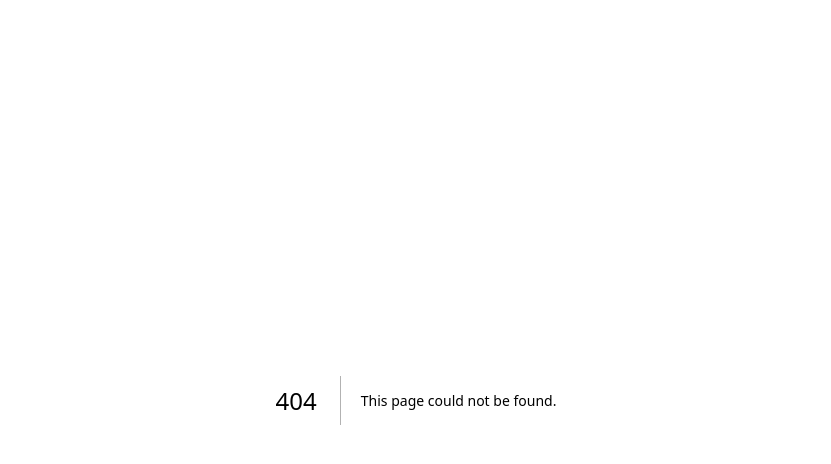
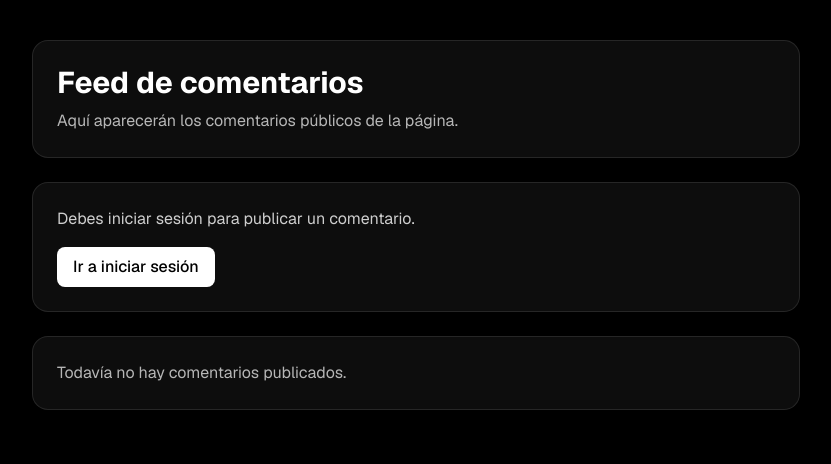
Before and after one commit to dianita322/comentarios-app, a Next.js app: page /feed in a window 1280 px wide. Before the commit this address had no page. Shown: the top 464 px of the page, without its empty margins (224-1055 px from the left). Built offline with nearby package versions, Linux system fonts and the light colour scheme; no server answers; the database is empty.

Commit message:
Dia 7: formulario y feed basico de comentarios

```diff
--- /dev/null
+++ b/app/feed/comment-form.tsx
@@ -0,0 +1,78 @@
+'use client'
+
+import { useState, type FormEvent } from 'react'
+import { useRouter } from 'next/navigation'
+import { createClient } from '@/lib/supabase/client'
+
+type CommentFormProps = {
+  userId: string
+}
+
+export default function CommentForm({ userId }: CommentFormProps) {
+  const supabase = createClient()
+  const router = useRouter()
+
+  const [content, setContent] = useState('')
+  const [loading, setLoading] = useState(false)
+  const [message, setMessage] = useState('')
+
+  async function handleSubmit(e: FormEvent<HTMLFormElement>) {
+    e.preventDefault()
+
+    const cleanContent = content.trim()
+
+    if (!cleanContent) {
+      setMessage('Escribe un comentario antes de publicar.')
+      return
+    }
+
+    setLoading(true)
+    setMessage('')
+
+    const { error } = await supabase.from('comments').insert({
+      user_id: userId,
+      content: cleanContent,
+      is_anonymous: false,
+    })
+
+    if (error) {
+      console.error('Error publicando comentario:', error)
+      setMessage('No se pudo publicar el comentario.')
+    } else {
+      setContent('')
+      setMessage('Comentario publicado correctamente.')
+      router.refresh()
+    }
+
+    setLoading(false)
+  }
+
+  return (
+    <section className="rounded-2xl border border-white/10 bg-white/5 p-6">
+      <h2 className="text-xl font-semibold mb-4">Escribir comentario</h2>
+
+      <form onSubmit={handleSubmit} className="space-y-4">
+        <div>
+          <label className="block text-sm mb-2">Comentario</label>
+          <textarea
+            value={content}
+            onChange={(e) => setContent(e.target.value)}
+            placeholder="Escribe aquí tu comentario..."
+            rows={5}
+            className="w-full rounded-lg border border-white/10 bg-white/10 px-4 py-3 outline-none resize-none"
+          />
+        </div>
+
+        {message && <p className="text-sm text-yellow-300">{message}</p>}
+
+        <button
+          type="submit"
+          disabled={loading}
+          className="w-full rounded-lg bg-white text-black font-medium py-3 disabled:opacity-50"
+        >
+          {loading ? 'Publicando...' : 'Publicar comentario'}
+        </button>
+      </form>
+    </section>
+  )
+}
--- /dev/null
+++ b/app/feed/page.tsx
@@ -0,0 +1,146 @@
+import Link from 'next/link'
+import { createClient } from '@/lib/supabase/server'
+import CommentForm from '@/app/feed/comment-form'
+
+type CommentRow = {
+  id: number
+  user_id: string
+  content: string
+  is_anonymous: boolean
+  created_at: string
+}
+
+type ProfileRow = {
+  id: string
+  display_name: string | null
+  username: string | null
+}
+
+function formatDate(dateString: string) {
+  return new Date(dateString).toLocaleString('es-PE', {
+    year: 'numeric',
+    month: '2-digit',
+    day: '2-digit',
+    hour: '2-digit',
+    minute: '2-digit',
+  })
+}
+
+export default async function FeedPage() {
+  const supabase = await createClient()
+
+  const {
+    data: { user },
+  } = await supabase.auth.getUser()
+
+  const { data: commentsData, error: commentsError } = await supabase
+    .from('comments')
+    .select('id, user_id, content, is_anonymous, created_at')
+    .order('created_at', { ascending: false })
+
+  if (commentsError) {
+    console.error('Error cargando comentarios:', commentsError)
+  }
+
+  const comments = (commentsData ?? []) as CommentRow[]
+
+  const visibleUserIds = [
+    ...new Set(
+      comments
+        .filter((comment) => !comment.is_anonymous)
+        .map((comment) => comment.user_id)
+    ),
+  ]
+
+  let profilesById: Record<string, ProfileRow> = {}
+
+  if (visibleUserIds.length > 0) {
+    const { data: profilesData, error: profilesError } = await supabase
+      .from('profiles')
+      .select('id, display_name, username')
+      .in('id', visibleUserIds)
+
+    if (profilesError) {
+      console.error('Error cargando perfiles:', profilesError)
+    } else {
+      profilesById = Object.fromEntries(
+        ((profilesData ?? []) as ProfileRow[]).map((profile) => [
+          profile.id,
+          profile,
+        ])
+      )
+    }
+  }
+
+  return (
+    <main className="min-h-screen bg-black text-white px-6 py-10">
+      <div className="mx-auto max-w-3xl space-y-6">
+        <div className="rounded-2xl border border-white/10 bg-white/5 p-6">
+          <h1 className="text-3xl font-bold mb-2">Feed de comentarios</h1>
+          <p className="text-white/70">
+            Aquí aparecerán los comentarios públicos de la página.
+          </p>
+        </div>
+
+        {user ? (
+          <CommentForm userId={user.id} />
+        ) : (
+          <div className="rounded-2xl border border-white/10 bg-white/5 p-6">
+            <p className="text-white/80 mb-4">
+              Debes iniciar sesión para publicar un comentario.
+            </p>
+            <Link
+              href="/auth/login"
+              className="inline-block rounded-lg bg-white px-4 py-2 font-medium text-black"
+            >
+              Ir a iniciar sesión
+            </Link>
+          </div>
+        )}
+
+        <section className="space-y-4">
+          {comments.length === 0 ? (
+            <div className="rounded-2xl border border-white/10 bg-white/5 p-6">
+              <p className="text-white/70">
+                Todavía no hay comentarios publicados.
+              </p>
+            </div>
+          ) : (
+            comments.map((comment) => {
+              const profile = profilesById[comment.user_id]
+              const visibleName = comment.is_anonymous
+                ? 'Anónimo'
+                : profile?.display_name || profile?.username || 'Usuario'
+
+              return (
+                <article
+                  key={comment.id}
+                  className="rounded-2xl border border-white/10 bg-white/5 p-6"
+                >
+                  <div className="mb-3 flex items-center justify-between gap-4">
+                    <div>
+                      <p className="font-semibold">{visibleName}</p>
+                      {!comment.is_anonymous && profile?.username ? (
+                        <p className="text-sm text-white/50">
+                          @{profile.username}
+                        </p>
+                      ) : null}
+                    </div>
+
+                    <p className="text-sm text-white/50">
+                      {formatDate(comment.created_at)}
+                    </p>
+                  </div>
+
+                  <p className="whitespace-pre-line text-white/90">
+                    {comment.content}
+                  </p>
+                </article>
+              )
+            })
+          )}
+        </section>
+      </div>
+    </main>
+  )
+}
```
